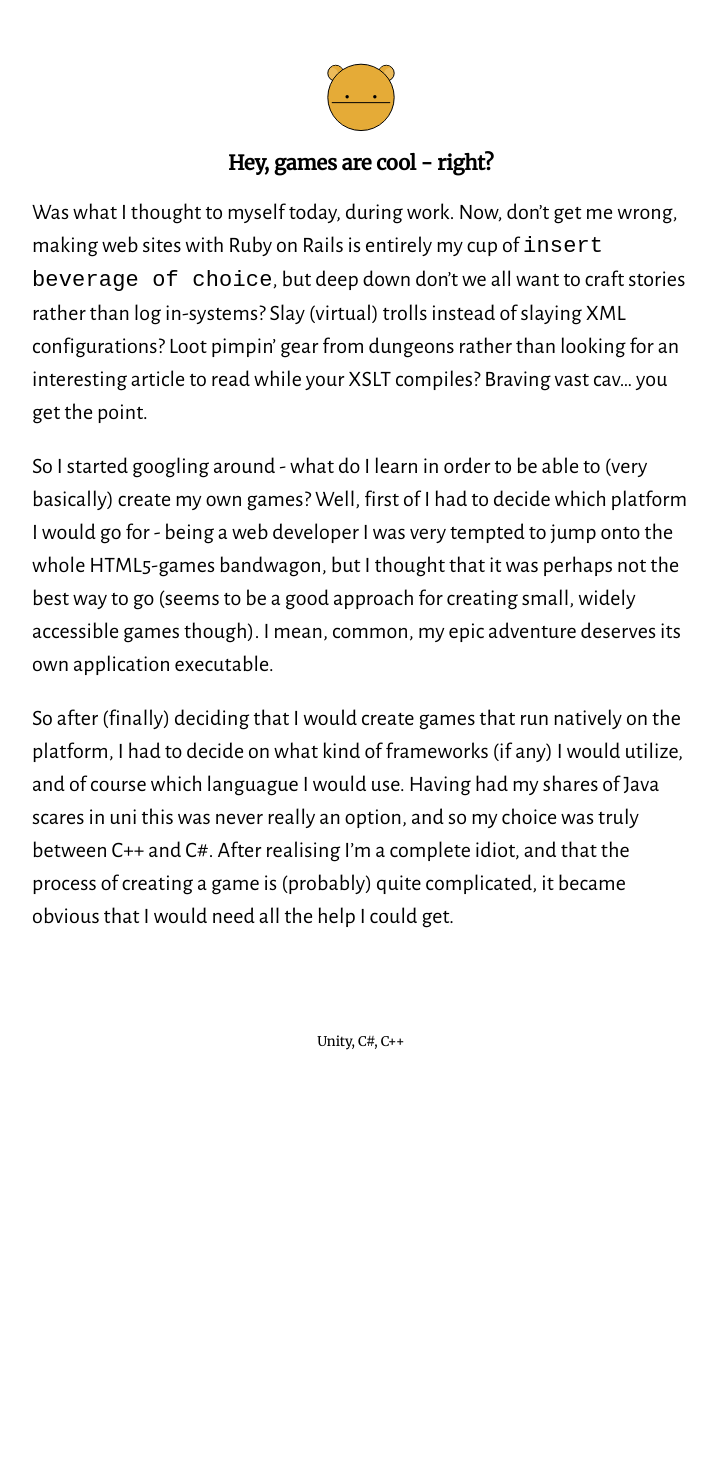
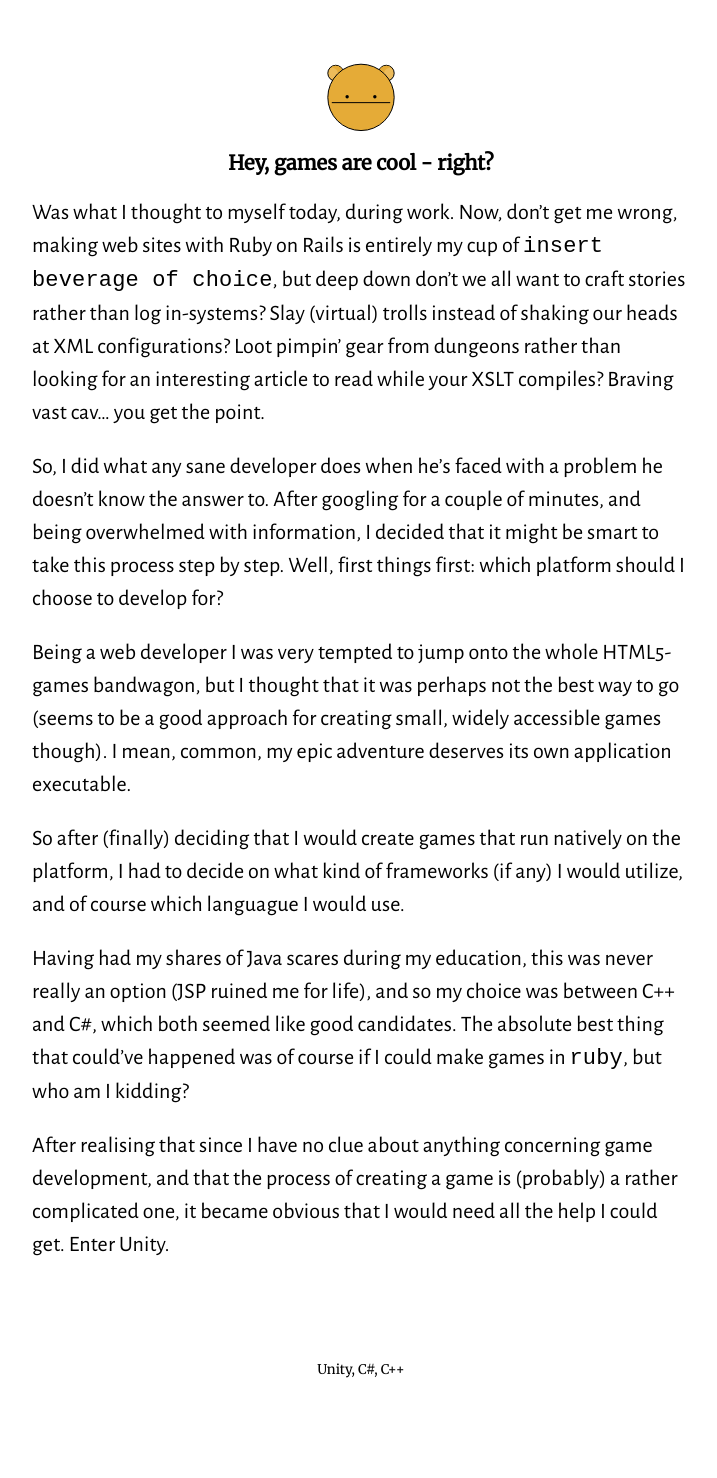
Before and after one commit to nicohvi/nicohvi.github.io, a Jekyll site: the page built from _posts/2014-01-28-i-have-no-idea-what-im-doing.md, in a window 1280 px wide. Shown: the whole page, without its empty margins (279-996 px from the left). Built offline with Jekyll 4.4.1, drawn with Linux system fonts in a browser that asks for light colours; before the commit the page ends 1150 px from its top, so only the background shows below that.

Commit message:
modified post

```diff
--- a/_posts/2014-01-28-i-have-no-idea-what-im-doing.md
+++ b/_posts/2014-01-28-i-have-no-idea-what-im-doing.md
@@ -8,9 +8,15 @@ tags: Unity C# C++
 
 Was what I thought to myself today, during work. Now, don't get me wrong, making web sites with Ruby on Rails is
 entirely my cup of `insert beverage of choice`, but deep down don't we all want to craft stories rather than
-log in-systems? Slay (virtual) trolls instead of slaying XML configurations? Loot pimpin' gear from dungeons
+log in-systems? Slay (virtual) trolls instead of shaking our heads at XML configurations? Loot pimpin' gear from dungeons
 rather than looking for an interesting article to read while your XSLT compiles? Braving vast cav... you get the point.
 
-So I started googling around - what do I learn in order to be able to (very basically) create my own games? Well, first of I had to decide which platform I would go for - being a web developer I was very tempted to jump onto the whole HTML5-games bandwagon, but I thought that it was perhaps not the best way to go (seems to be a good approach for creating small, widely accessible games though). I mean, common, my epic adventure deserves its own application executable.
+So, I did what any sane developer does when he's faced with a problem he doesn't know the answer to. After googling for a couple of minutes, and being overwhelmed with information, I decided that it might be smart to take this process step by step. Well, first things first: which platform should I choose to develop for?
 
-So after (finally) deciding that I would create games that run natively on the platform, I had to decide on what kind of frameworks (if any) I would utilize, and of course which languague I would use. Having had my shares of Java scares in uni this was never really an option, and so my choice was truly between C++ and C#. After realising I'm a complete idiot, and that the process of creating a game is (probably) quite complicated, it became obvious that I would need all the help I could get.
+Being a web developer I was very tempted to jump onto the whole HTML5-games bandwagon, but I thought that it was perhaps not the best way to go (seems to be a good approach for creating small, widely accessible games though). I mean, common, my epic adventure deserves its own application executable.
+
+So after (finally) deciding that I would create games that run natively on the platform, I had to decide on what kind of frameworks (if any) I would utilize, and of course which languague I would use.
+
+Having had my shares of Java scares during my education, this was never really an option (JSP ruined me for life), and so my choice was between C++ and C#, which both seemed like good candidates. The absolute best thing that could've happened was of course if I could make games in `ruby`, but who am I kidding?
+
+After realising that since I have no clue about anything concerning game development, and that the process of creating a game is (probably) a rather complicated one, it became obvious that I would need all the help I could get. Enter Unity.
```
